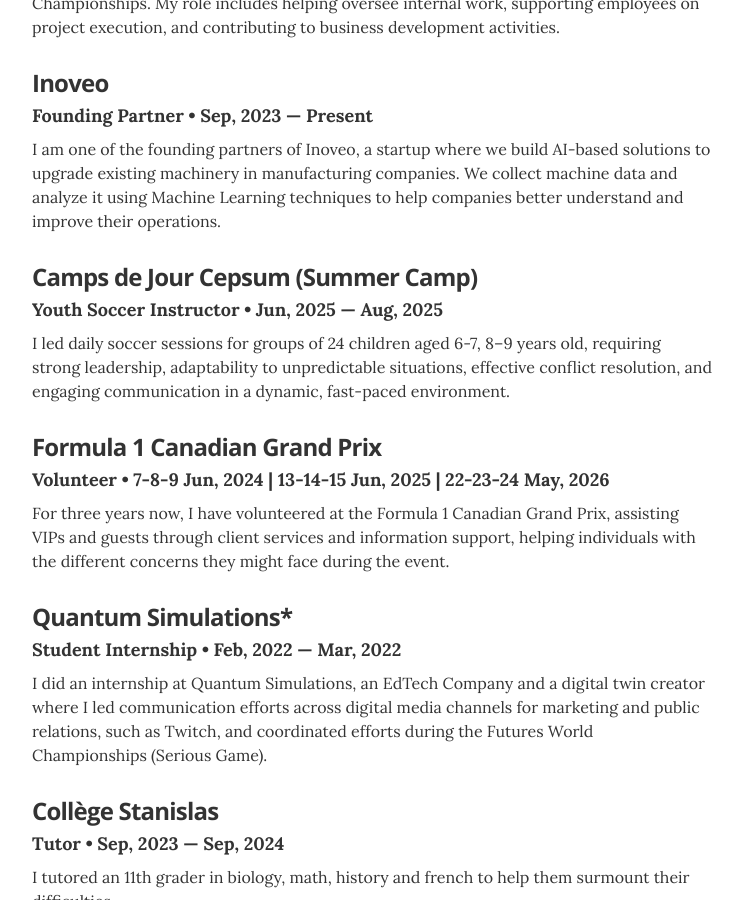
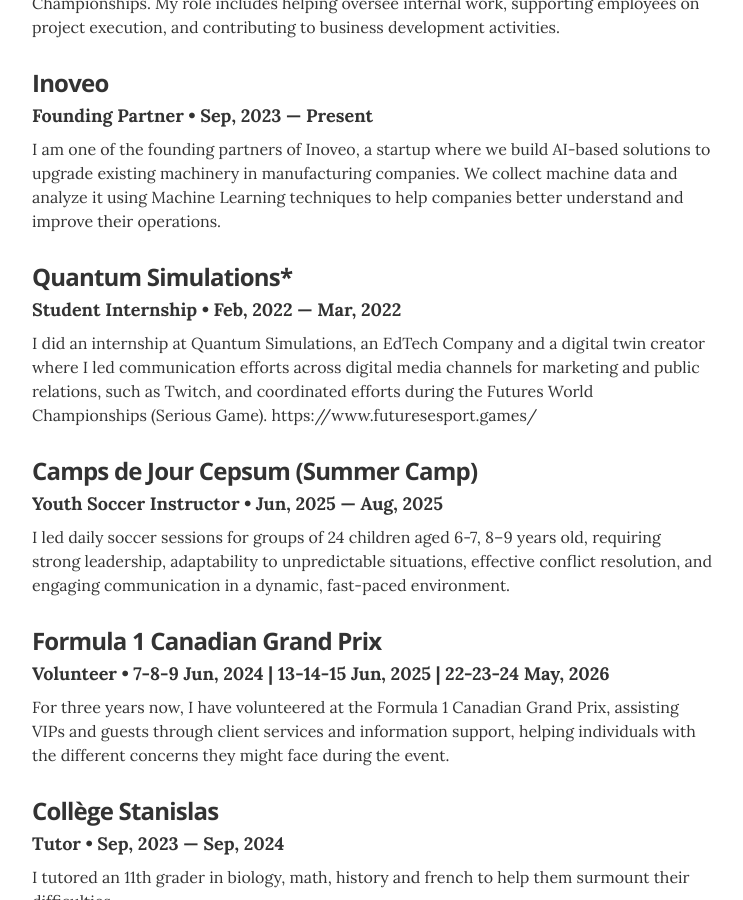
Before and after one commit to Tamus500/tamus500.github.io, a Jekyll site: the page built from index.html, in a window 1280 px wide and 900 px high, scrolled down 1137 px. Shown: the whole window, without its empty margins (268-1011 px from the left). Built offline with Jekyll 4.4.1, drawn with Linux system fonts in a browser that asks for light colours; some of the changed lines change nothing that is shown.

Commit message:
Update experience.yml

```diff
--- a/_data/experience.yml
+++ b/_data/experience.yml
@@ -12,6 +12,12 @@
   duration: Sep, 2023 &mdash; Present
   summary: I am one of the founding partners of Inoveo, a startup where we build AI-based solutions to upgrade existing machinery in manufacturing companies. We collect machine data and analyze it using Machine Learning techniques to help companies better understand and improve their operations.
 
+# Quantum Simulations
+- company: Quantum Simulations*
+  position: Student Internship
+  duration:   Feb, 2022  &mdash; Mar, 2022
+  summary: I did an internship at Quantum Simulations, an EdTech Company and a digital twin creator where I led communication efforts across digital media channels for marketing and public relations, such as Twitch, and coordinated efforts during the Futures World Championships (Serious Game). https://www.futuresesport.games/
+
 # Cepsum
 - company: Camps de Jour Cepsum (Summer Camp)
   position: Youth Soccer Instructor
@@ -24,14 +30,6 @@
   duration: 7-8-9 Jun, 2024 | 13-14-15 Jun, 2025 | 22-23-24 May, 2026
   summary: For three years now, I have volunteered at the Formula 1 Canadian Grand Prix, assisting VIPs and guests through client services and information support, helping individuals with the different concerns they might face during the event.
 
-
-# Quantum Simulations
-- company: Quantum Simulations*
-  position: Student Internship
-  duration:   Feb, 2022  &mdash; Mar, 2022
-  summary: I did an internship at Quantum Simulations, an EdTech Company and a digital twin creator where I led communication efforts across digital media channels for marketing and public relations, such as Twitch, and coordinated efforts during the Futures World Championships (Serious Game).
-
-
 # Stanislas
 - company: Collège Stanislas
   position: Tutor
```
